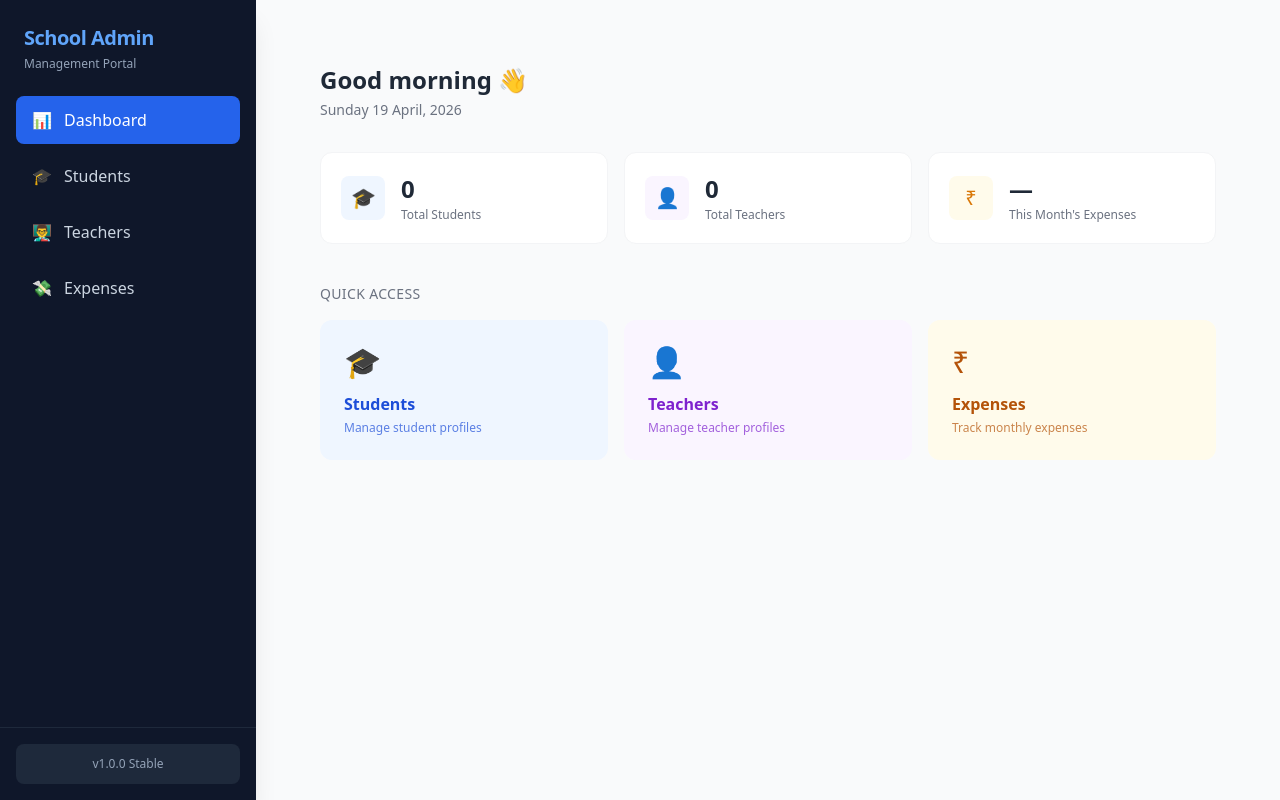
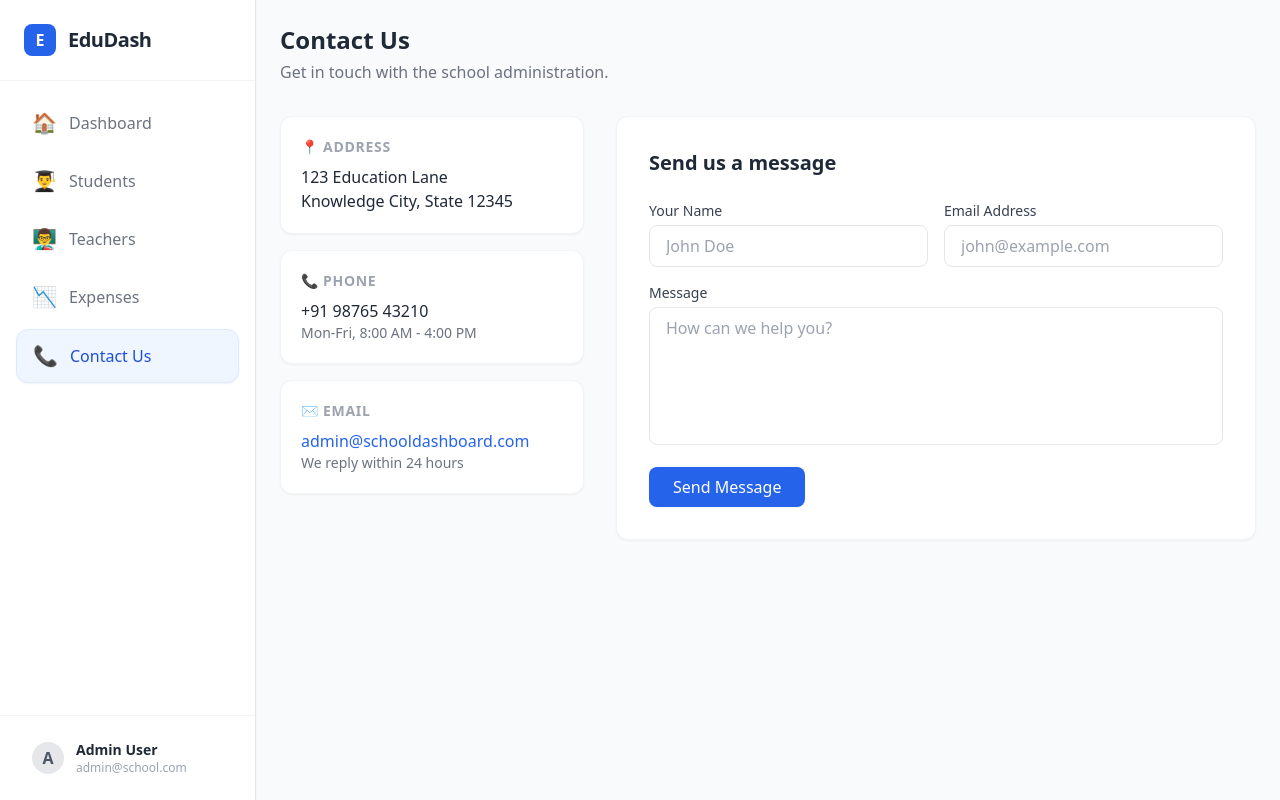
Before and after one commit to matirp235/school-dashboard, a React (Vite) app: page /contact in a window 1280 px wide. Before the commit this address led to /. Built offline with nearby package versions, Linux system fonts and the light colour scheme; no server answers.

Commit message:
adding contact us page and enhancing Home page

```diff
--- a/src/App.jsx
+++ b/src/App.jsx
@@ -1,30 +1,37 @@
 import { Routes, Route, Navigate } from "react-router-dom";
+
+// Layout
 import Sidebar from "./components/Sidebar.jsx";
+
+// Pages
 import HomePage from "./modules/home/HomePage.jsx";
 import StudentsPage from "./modules/students/StudentsPage.jsx";
 import TeachersPage from "./modules/teachers/TeachersPage.jsx";
 import ExpensesPage from "./modules/expenses/ExpensesPage.jsx";
+import ContactPage from "./modules/contact/ContactPage.jsx"; // <-- Make sure this is imported!
 
-function App() {
+export default function App() {
   return (
-    <div className="flex h-screen bg-gray-50 font-sans text-gray-900">
-      {/* Sidebar - Fixed width */}
+    <div className="flex bg-gray-50 min-h-screen font-sans text-gray-800">
+      {/* Fixed Sidebar */}
       <Sidebar />
 
-      {/* Main Content Area */}
-      <main className="flex-1 overflow-y-auto p-8">
-        <div className="max-w-7xl mx-auto">
+      {/* Main Content Area (ml-64 pushes it to the right of the 64-width sidebar) */}
+      <main className="flex-1 ml-64 min-h-screen">
         <Routes>
+          {/* Exactly match these paths to the Sidebar NAV_LINKS */}
           <Route path="/" element={<HomePage />} />
           <Route path="/students" element={<StudentsPage />} />
           <Route path="/teachers" element={<TeachersPage />} />
           <Route path="/expenses" element={<ExpensesPage />} />
-            <Route path="*" element={<Navigate to="/" />} />
+
+          {/* The Contact Route must be defined here */}
+          <Route path="/contact" element={<ContactPage />} />
+
+          {/* Catch-all: If user types a bad URL, send them to Dashboard */}
+          <Route path="*" element={<Navigate to="/" replace />} />
         </Routes>
-        </div>
       </main>
     </div>
   );
 }
-
-export default App;
--- a/src/components/Sidebar.jsx
+++ b/src/components/Sidebar.jsx
@@ -1,44 +1,53 @@
-import { NavLink } from "react-router-dom";
+import { NavLink } from 'react-router-dom';
 
-const menuItems = [
-  { name: 'Dashboard', path: '/', icon: '📊' },
-  { name: 'Students', path: '/students', icon: '🎓' },
-  { name: 'Teachers', path: '/teachers', icon: '👨‍🏫' },
-  { name: 'Expenses', path: '/expenses', icon: '💸' },
+const NAV_LINKS = [
+  { path: '/', label: 'Dashboard', icon: '🏠' },
+  { path: '/students', label: 'Students', icon: '👨‍🎓' },
+  { path: '/teachers', label: 'Teachers', icon: '👨‍🏫' },
+  { path: '/expenses', label: 'Expenses', icon: '📉' },
+  { path: '/contact', label: 'Contact Us', icon: '📞' } // Ensure path is exactly '/contact'
 ];
 
 export default function Sidebar() {
   return (
-    <aside className="w-64 bg-slate-900 text-white flex flex-col shadow-xl">
-      <div className="p-6">
-        <h1 className="text-xl font-bold tracking-tight text-blue-400">
-          School Admin
-        </h1>
-        <p className="text-xs text-slate-400 mt-1">Management Portal</p>
+    <aside className="w-64 bg-white border-r border-gray-200 flex flex-col h-screen fixed left-0 top-0 shadow-sm z-40">
+      <div className="p-6 border-b border-gray-100 flex items-center gap-3">
+        <div className="w-8 h-8 bg-blue-600 rounded-lg flex items-center justify-center text-white font-bold">
+          E
+        </div>
+        <h2 className="text-xl font-bold text-gray-800 tracking-tight">EduDash</h2>
       </div>
 
-      <nav className="flex-1 px-4 space-y-2">
-        {menuItems.map((item) => (
+      <nav className="flex-1 p-4 space-y-1.5 overflow-y-auto">
+        {NAV_LINKS.map((link) => (
           <NavLink
-            key={item.path}
-            to={item.path}
+            key={link.path}
+            to={link.path}
+            // NavLink provides an isActive boolean automatically based on the URL
             className={({ isActive }) =>
-              `flex items-center space-x-3 px-4 py-3 rounded-lg transition-colors ${
+              `flex items-center gap-3 px-4 py-3 rounded-xl font-medium transition-all ${
                 isActive
-                  ? 'bg-blue-600 text-white'
-                  : 'text-slate-300 hover:bg-slate-800 hover:text-white'
+                  ? 'bg-blue-50 text-blue-700 shadow-sm border border-blue-100'
+                  : 'text-gray-500 hover:bg-gray-50 hover:text-gray-800'
               }`
             }
           >
-            <span>{item.icon}</span>
-            <span className="font-medium">{item.name}</span>
+            <span className="text-xl">{link.icon}</span>
+            {link.label}
           </NavLink>
         ))}
       </nav>
 
-      <div className="p-4 border-t border-slate-800">
-        <div className="bg-slate-800 rounded-lg p-3 text-center text-xs text-slate-400">
-          v1.0.0 Stable
+      {/* Optional: Bottom user profile snippet */}
+      <div className="p-4 border-t border-gray-100">
+        <div className="flex items-center gap-3 px-4 py-2">
+          <div className="w-8 h-8 bg-gray-200 rounded-full flex items-center justify-center text-gray-600 font-bold">
+            A
+          </div>
+          <div>
+            <p className="text-sm font-bold text-gray-800">Admin User</p>
+            <p className="text-xs text-gray-400">admin@school.com</p>
+          </div>
         </div>
       </div>
     </aside>
--- /dev/null
+++ b/src/modules/contact/ContactPage.jsx
@@ -0,0 +1,100 @@
+import React, { useState } from 'react';
+
+export default function ContactPage() {
+  const [form, setForm] = useState({ name: '', email: '', message: '' });
+  const [sent, setSent] = useState(false);
+
+  const handleSubmit = (e) => {
+    e.preventDefault();
+    // In a real app, you would send this to your backend
+    setTimeout(() => {
+      setSent(true);
+      setForm({ name: '', email: '', message: '' });
+    }, 500);
+  };
+
+  return (
+    <div className="p-6 max-w-5xl mx-auto">
+      <div className="mb-8">
+        <h1 className="text-2xl font-bold text-gray-800">Contact Us</h1>
+        <p className="text-gray-500 mt-1">Get in touch with the school administration.</p>
+      </div>
+
+      <div className="grid grid-cols-1 md:grid-cols-3 gap-8">
+
+        {/* Contact Information Cards */}
+        <div className="md:col-span-1 space-y-4">
+          <div className="bg-white p-5 rounded-xl shadow-sm border border-gray-100">
+            <h3 className="text-sm font-bold text-gray-400 uppercase tracking-wider mb-2">📍 Address</h3>
+            <p className="text-gray-800 font-medium">123 Education Lane<br/>Knowledge City, State 12345</p>
+          </div>
+
+          <div className="bg-white p-5 rounded-xl shadow-sm border border-gray-100">
+            <h3 className="text-sm font-bold text-gray-400 uppercase tracking-wider mb-2">📞 Phone</h3>
+            <p className="text-gray-800 font-medium">+91 98765 43210</p>
+            <p className="text-gray-500 text-sm">Mon-Fri, 8:00 AM - 4:00 PM</p>
+          </div>
+
+          <div className="bg-white p-5 rounded-xl shadow-sm border border-gray-100">
+            <h3 className="text-sm font-bold text-gray-400 uppercase tracking-wider mb-2">✉️ Email</h3>
+            <p className="text-blue-600 font-medium cursor-pointer hover:underline">admin@schooldashboard.com</p>
+            <p className="text-gray-500 text-sm">We reply within 24 hours</p>
+          </div>
+        </div>
+
+        {/* Contact Form */}
+        <div className="md:col-span-2 bg-white rounded-xl shadow-sm border border-gray-100 p-6 md:p-8">
+          <h2 className="text-xl font-bold text-gray-800 mb-6">Send us a message</h2>
+
+          {sent ? (
+            <div className="bg-green-50 border border-green-200 text-green-700 p-4 rounded-lg flex items-center gap-3">
+              <span className="text-xl">✅</span>
+              <div>
+                <p className="font-bold">Message sent successfully!</p>
+                <p className="text-sm">We will get back to you shortly.</p>
+              </div>
+            </div>
+          ) : (
+            <form onSubmit={handleSubmit} className="space-y-4">
+              <div className="grid grid-cols-1 md:grid-cols-2 gap-4">
+                <div>
+                  <label className="block text-sm font-medium text-gray-700 mb-1">Your Name</label>
+                  <input
+                    type="text" required
+                    value={form.name} onChange={e => setForm({...form, name: e.target.value})}
+                    className="w-full border border-gray-200 rounded-lg px-4 py-2 focus:ring-2 focus:ring-blue-400 outline-none"
+                    placeholder="John Doe"
+                  />
+                </div>
+                <div>
+                  <label className="block text-sm font-medium text-gray-700 mb-1">Email Address</label>
+                  <input
+                    type="email" required
+                    value={form.email} onChange={e => setForm({...form, email: e.target.value})}
+                    className="w-full border border-gray-200 rounded-lg px-4 py-2 focus:ring-2 focus:ring-blue-400 outline-none"
+                    placeholder="john@example.com"
+                  />
+                </div>
+              </div>
+              <div>
+                <label className="block text-sm font-medium text-gray-700 mb-1">Message</label>
+                <textarea
+                  required rows="5"
+                  value={form.message} onChange={e => setForm({...form, message: e.target.value})}
+                  className="w-full border border-gray-200 rounded-lg px-4 py-2 focus:ring-2 focus:ring-blue-400 outline-none resize-none"
+                  placeholder="How can we help you?"
+                ></textarea>
+              </div>
+              <button
+                type="submit"
+                className="bg-blue-600 text-white px-6 py-2 rounded-lg font-medium hover:bg-blue-700 transition-colors shadow-sm"
+              >
+                Send Message
+              </button>
+            </form>
+          )}
+        </div>
+      </div>
+    </div>
+  );
+}
--- a/src/modules/home/HomePage.jsx
+++ b/src/modules/home/HomePage.jsx
@@ -1,61 +1,113 @@
 import { useEffect, useState } from 'react';
-import { useNavigate } from 'react-router-dom';
-import { StatCard } from '../../components/StatCard';
-import axios from 'axios';
-
-const shortcuts = [
-  { to: '/students', icon: '🎓', label: 'Students',  desc: 'Manage student profiles',  color: 'bg-blue-50  hover:bg-blue-100  text-blue-700'  },
-  { to: '/teachers', icon: '👤', label: 'Teachers',  desc: 'Manage teacher profiles',  color: 'bg-purple-50 hover:bg-purple-100 text-purple-700' },
-  { to: '/expenses', icon: '₹',  label: 'Expenses',  desc: 'Track monthly expenses',   color: 'bg-amber-50 hover:bg-amber-100  text-amber-700'  },
-];
+import { useStudentStore } from '../../store/studentStore.js';
+import { useTeacherStore } from '../../store/teacherStore.js';
+import { useExpenseStore } from '../../store/expenseStore.js';
 
 export default function HomePage() {
-  const nav = useNavigate();
-  const [stats, setStats] = useState({ students: 0, teachers: 0, expenses: '—' });
-  const today = new Date();
+  // 1. Connect to all your stores
+  const { students, fetchAll: fetchStudents } = useStudentStore();
+  const { teachers, fetchAll: fetchTeachers } = useTeacherStore();
+  const { summary, fetchSummary } = useExpenseStore();
+
+  // 2. Dynamic Greeting Logic
+  const [greeting, setGreeting] = useState('');
+  const [currentDate, setCurrentDate] = useState('');
 
   useEffect(() => {
-    Promise.all([
-      axios.get('/api/students').then(r => r.data.length),
-      axios.get('/api/teachers').then(r => r.data.length),
-      axios.get('/api/expenses/summary', {
-        params: {
-          month: today.toLocaleString('default', { month: 'long' }),
-          year: today.getFullYear()
-        }
-      }).then(r => `₹${r.data.grand_total?.toLocaleString('en-IN') || 0}`),
-    ]).then(([students, teachers, expenses]) => setStats({ students, teachers, expenses }))
-      .catch(() => {});
+    const updateTime = () => {
+      const now = new Date();
+      const hour = now.getHours();
+
+      if (hour < 12) setGreeting('Good Morning');
+      else if (hour < 18) setGreeting('Good Afternoon');
+      else setGreeting('Good Evening');
+
+      setCurrentDate(now.toLocaleDateString('en-IN', {
+        weekday: 'long', year: 'numeric', month: 'long', day: 'numeric'
+      }));
+    };
+
+    updateTime();
   }, []);
 
+  // 3. Fetch all live data on mount
+  useEffect(() => {
+    const month = new Date().toLocaleString('default', { month: 'long' });
+    const year = new Date().getFullYear().toString();
+
+    if (fetchStudents) fetchStudents();
+    if (fetchTeachers) fetchTeachers();
+    if (fetchSummary) fetchSummary(month, year);
+  }, [fetchStudents, fetchTeachers, fetchSummary]);
+
   return (
-    <div className="p-8 max-w-5xl mx-auto">
-      {/* Header */}
-      <div className="mb-8">
-        <h1 className="text-2xl font-semibold text-gray-800">Good morning 👋</h1>
-        <p className="text-gray-500 text-sm mt-1">
-          {today.toLocaleDateString('en-IN', { weekday: 'long', year: 'numeric', month: 'long', day: 'numeric' })}
-        </p>
+    <div className="p-6 space-y-6">
+
+      {/* HEADER: Dynamic Greeting & Date */}
+      <div className="flex flex-col md:flex-row justify-between items-start md:items-center bg-white p-6 rounded-xl shadow-sm border border-gray-100">
+        <div>
+          <h1 className="text-3xl font-bold text-gray-800 tracking-tight">
+            {greeting}, Admin! 👋
+          </h1>
+          <p className="text-gray-500 mt-1 font-medium">{currentDate}</p>
+        </div>
       </div>
 
-      {/* Stats */}
-      <div className="grid grid-cols-3 gap-4 mb-10">
-        <StatCard label="Total Students" value={stats.students} icon="🎓" color="blue" />
-        <StatCard label="Total Teachers"  value={stats.teachers} icon="👤" color="purple" />
-        <StatCard label="This Month's Expenses" value={stats.expenses} icon="₹" color="amber" />
+      {/* AD BANNER SECTION */}
+      <div className="bg-gradient-to-r from-blue-600 to-indigo-700 rounded-xl shadow-md overflow-hidden relative">
+        {/* Decorative background circle */}
+        <div className="absolute top-0 right-0 -mr-8 -mt-8 w-32 h-32 rounded-full bg-white opacity-10"></div>
+        <div className="p-6 md:p-8 flex flex-col md:flex-row items-center justify-between relative z-10">
+          <div className="text-white mb-4 md:mb-0">
+            <span className="inline-block px-3 py-1 bg-white/20 rounded-full text-xs font-bold uppercase tracking-wider mb-3 shadow-sm">
+              Announcement
+            </span>
+            <h2 className="text-2xl font-bold mb-1">Admissions Open for 2026-2027! 🎓</h2>
+            <p className="text-blue-100">Offer early-bird discounts on security deposits until the end of the month.</p>
+          </div>
+          <button className="whitespace-nowrap px-6 py-3 bg-white text-blue-700 font-bold rounded-lg shadow-lg hover:bg-gray-50 hover:scale-105 transition-transform">
+            Update Banner
+          </button>
+        </div>
       </div>
 
-      {/* Quick access */}
-      <h2 className="text-sm font-medium text-gray-500 uppercase tracking-wide mb-4">Quick Access</h2>
-      <div className="grid grid-cols-3 gap-4">
-        {shortcuts.map(({ to, icon, label, desc, color }) => (
-          <button key={to} onClick={() => nav(to)}
-            className={`${color} rounded-xl p-6 text-left transition-colors`}>
-            <span className="text-3xl">{icon}</span>
-            <p className="font-semibold mt-3">{label}</p>
-            <p className="text-xs mt-1 opacity-70">{desc}</p>
-          </button>
-        ))}
+      {/* LIVE METRICS DASHBOARD */}
+      <h2 className="text-xl font-bold text-gray-800 mt-8 mb-2">School Overview</h2>
+      <div className="grid grid-cols-1 md:grid-cols-3 gap-6">
+
+        {/* Metric 1: Total Students */}
+        <div className="bg-white p-6 rounded-xl shadow-sm border border-gray-100 flex items-center gap-4 hover:shadow-md transition-shadow">
+          <div className="w-14 h-14 bg-blue-100 text-blue-600 rounded-full flex items-center justify-center text-2xl">
+            👨‍🎓
+          </div>
+          <div>
+            <p className="text-sm font-semibold text-gray-500 uppercase tracking-wide">Total Students</p>
+            <p className="text-3xl font-bold text-gray-800">{students?.length || 0}</p>
+          </div>
+        </div>
+
+        {/* Metric 2: Total Teachers */}
+        <div className="bg-white p-6 rounded-xl shadow-sm border border-gray-100 flex items-center gap-4 hover:shadow-md transition-shadow">
+          <div className="w-14 h-14 bg-amber-100 text-amber-600 rounded-full flex items-center justify-center text-2xl">
+            👨‍🏫
+          </div>
+          <div>
+            <p className="text-sm font-semibold text-gray-500 uppercase tracking-wide">Active Staff</p>
+            <p className="text-3xl font-bold text-gray-800">{teachers?.length || 0}</p>
+          </div>
+        </div>
+
+        {/* Metric 3: Current Month Expenses */}
+        <div className="bg-white p-6 rounded-xl shadow-sm border border-gray-100 flex items-center gap-4 hover:shadow-md transition-shadow">
+          <div className="w-14 h-14 bg-red-100 text-red-600 rounded-full flex items-center justify-center text-2xl">
+            📉
+          </div>
+          <div>
+            <p className="text-sm font-semibold text-gray-500 uppercase tracking-wide">This Month's Expenses</p>
+            <p className="text-3xl font-bold text-gray-800">₹{summary?.grand_total || 0}</p>
+          </div>
+        </div>
+
       </div>
     </div>
   );
```
Also changed, not shown: 1 other file (tests, documents, lock files or other folders). Lines whose indentation alone changed are shown as unchanged.
